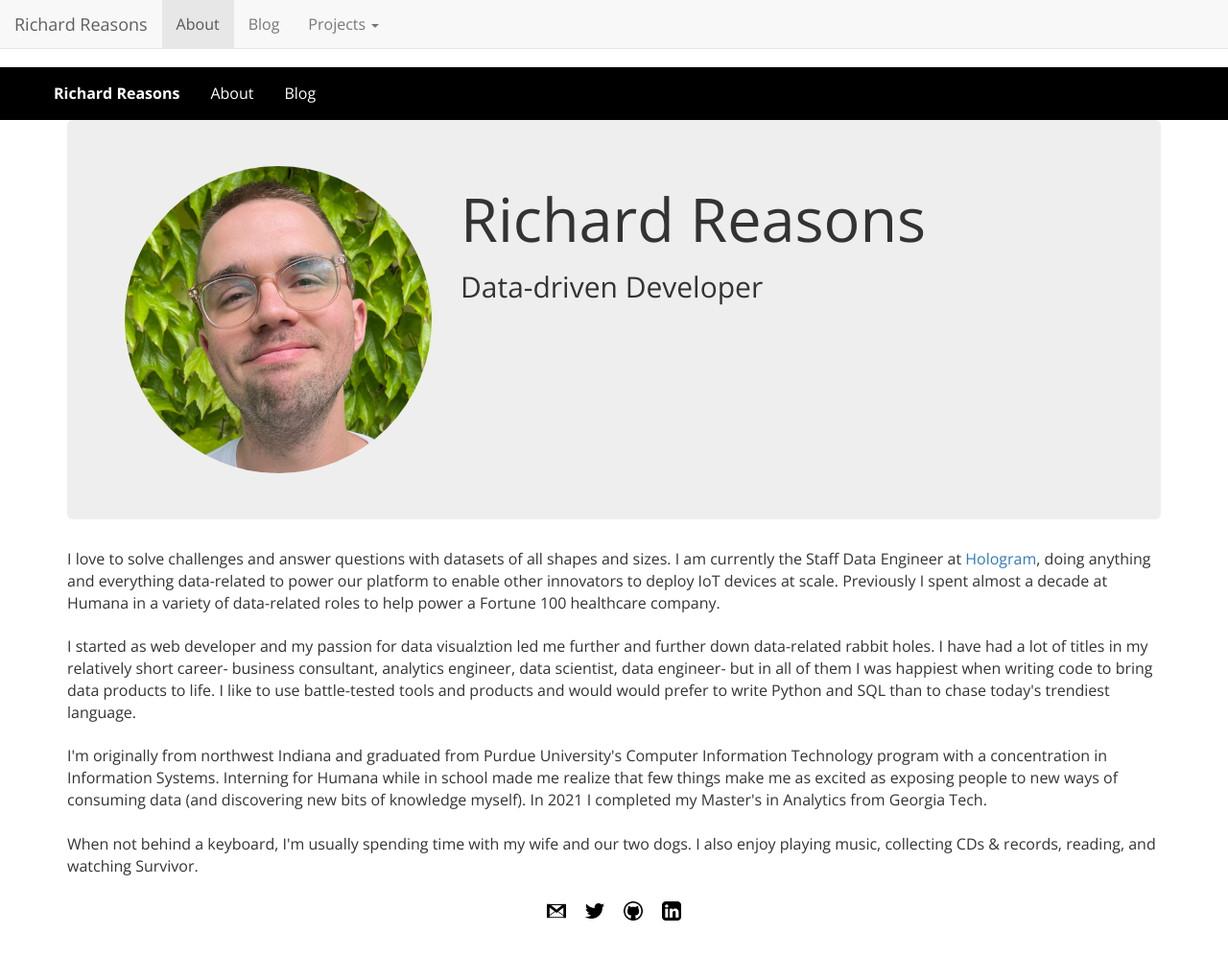
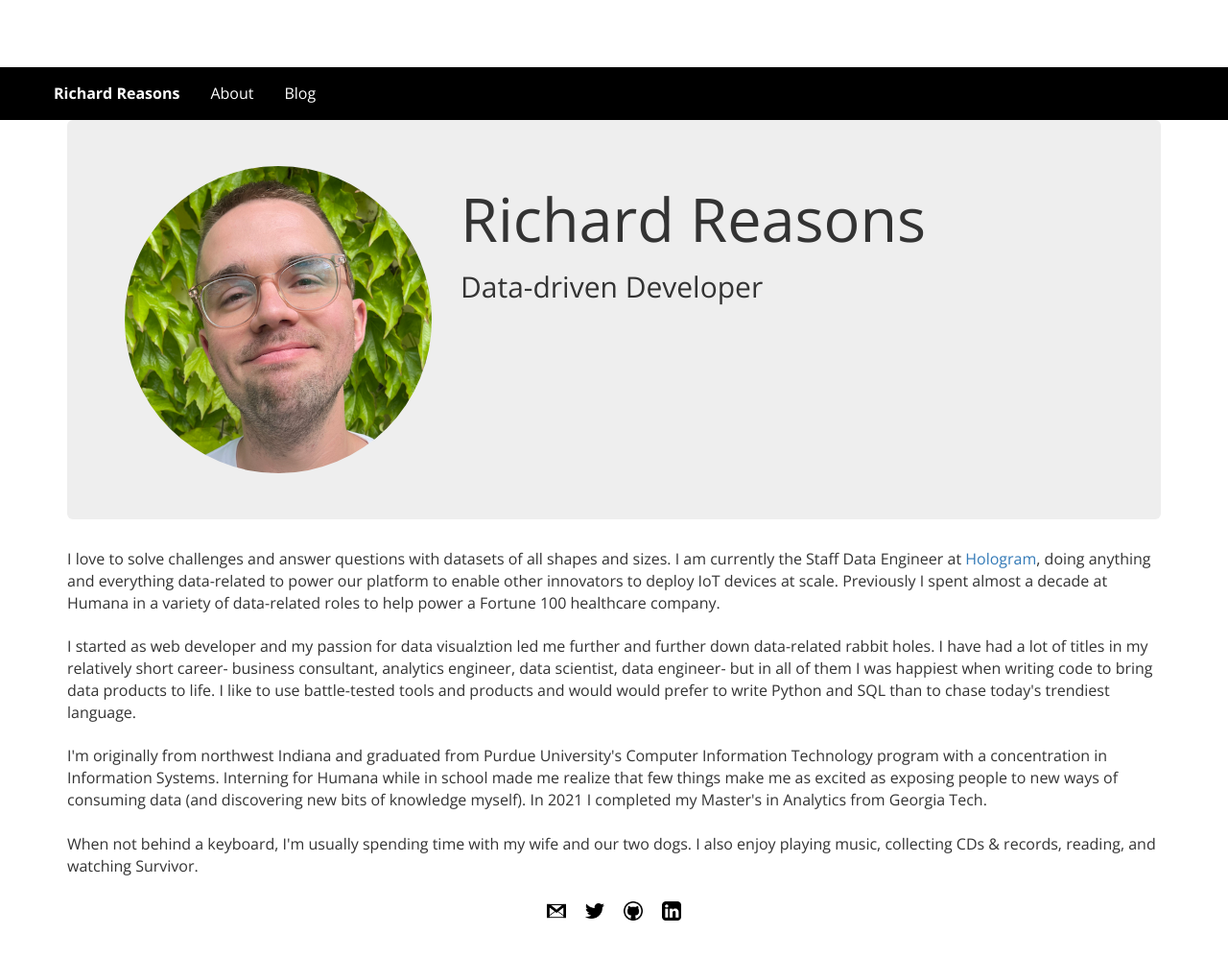
Before and after one commit to rgreasons/rgreasons.github.io, a Jekyll site: the page built from index.html, in a window 1280 px wide and 1029 px high. Shown: the top 998 px of the window at 96% size. Built offline with Jekyll 4.4.1, drawn with Linux system fonts in a browser that asks for light colours; nearby versions of some CDN libraries; the list of posts is cut into pages by our own code.

Commit message:
remove bootstrap navbar

```diff
--- a/_layouts/master.html
+++ b/_layouts/master.html
@@ -18,38 +18,7 @@
 	</ul>
 <!--End flex navbar -->
   <div class="container">
-		<!-- Fixed navbar -->
-    <nav class="navbar navbar-default navbar-fixed-top">
 
-        <div class="navbar-header">
-          <button type="button" class="navbar-toggle collapsed" data-toggle="collapse" data-target="#navbar" aria-expanded="false" aria-controls="navbar">
-            <span class="sr-only">Toggle navigation</span>
-            <span class="icon-bar"></span>
-            <span class="icon-bar"></span>
-            <span class="icon-bar"></span>
-          </button>
-          <a class="navbar-brand" href="/">Richard Reasons</a>
-        </div>
-        <div id="navbar" class="navbar-collapse collapse">
-          <ul class="nav navbar-nav">
-            <li class="active"><a href="/">About</a></li>
-            <li><a href="/blog/">Blog</a></li>
-            <li class="dropdown">
-              <a href="#" class="dropdown-toggle" data-toggle="dropdown" role="button" aria-haspopup="true" aria-expanded="false">Projects <span class="caret"></span></a>
-              <ul class="dropdown-menu">
-                <!-- <li role="separator" class="divider"></li>
-                <li class="dropdown-header">Second Section</li>
-                <li><a href="#">Soon</a></li> -->
-              </ul>
-            </li>
-          </ul>
-          <!-- <ul class="nav navbar-nav navbar-right">
-            <li><a href="../navbar/">Default</a></li>
-            <li><a href="../navbar-static-top/">Static top</a></li>
-            <li class="active"><a href="./">Fixed top <span class="sr-only">(current)</span></a></li>
-          </ul> -->
-        </div><!--/.nav-collapse -->
-    </nav>
 
     <div id="content">
       {{content}}
```
